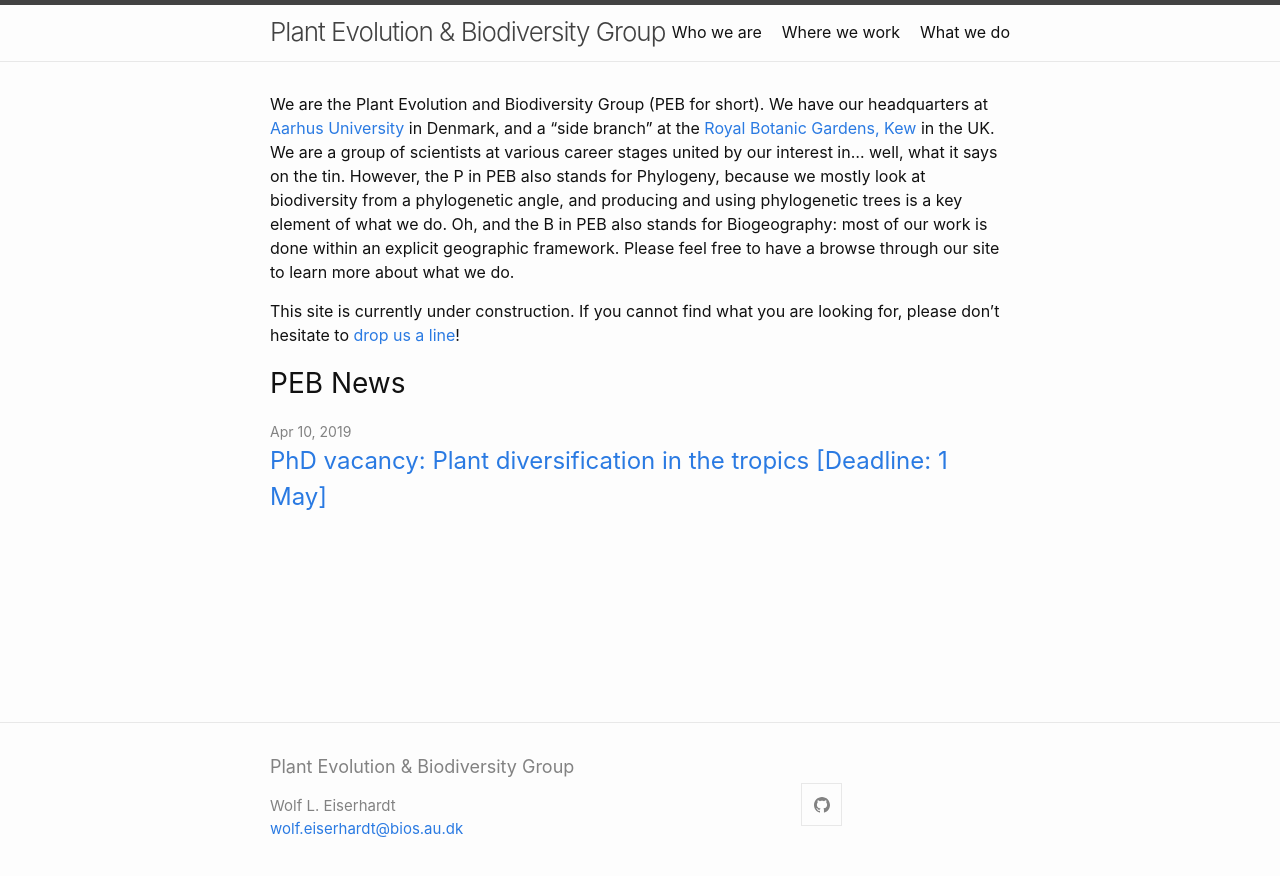
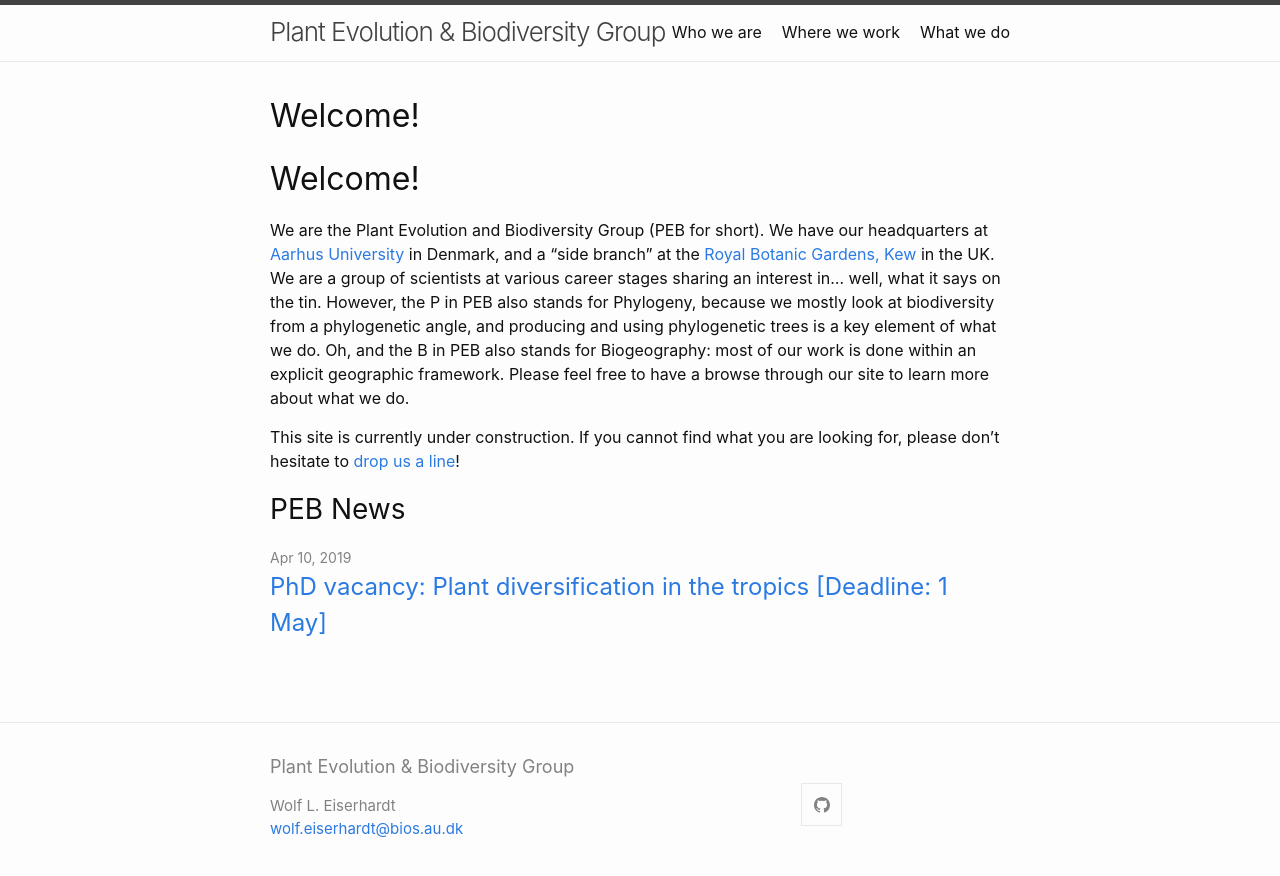
Before and after one commit to pebgroup/pebgroup.github.io, a Jekyll site: the page built from index.md, in a window 1280 px wide. Shown: the top 876 px of the page. Built offline with Jekyll 4.4.1, drawn with Linux system fonts in a browser that asks for light colours; our own code applies the rules of GitHub Pages for plain Markdown files.

Commit message:
another small change

```diff
--- a/index.md
+++ b/index.md
@@ -9,6 +9,8 @@ layout: home
 list_title: PEB News
 category: "news"
 ---
-We are the Plant Evolution and Biodiversity Group (PEB for short). We have our headquarters at [Aarhus University](https://bios.au.dk) in Denmark, and a "side branch" at the [Royal Botanic Gardens, Kew](https://www.kew.org/science) in the UK. We are a group of scientists at various career stages united by our interest in... well, what it says on the tin. However, the P in PEB also stands for Phylogeny, because we mostly look at biodiversity from a phylogenetic angle, and producing and using phylogenetic trees is a key element of what we do. Oh, and the B in PEB also stands for Biogeography: most of our work is done within an explicit geographic framework. Please feel free to have a browse through our site to learn more about what we do.
+# Welcome!
+
+We are the Plant Evolution and Biodiversity Group (PEB for short). We have our headquarters at [Aarhus University](https://bios.au.dk) in Denmark, and a "side branch" at the [Royal Botanic Gardens, Kew](https://www.kew.org/science) in the UK. We are a group of scientists at various career stages sharing an interest in... well, what it says on the tin. However, the P in PEB also stands for Phylogeny, because we mostly look at biodiversity from a phylogenetic angle, and producing and using phylogenetic trees is a key element of what we do. Oh, and the B in PEB also stands for Biogeography: most of our work is done within an explicit geographic framework. Please feel free to have a browse through our site to learn more about what we do.
 
 This site is currently under construction. If you cannot find what you are looking for, please don't hesitate to [drop us a line](mailto:wolf.eiserhardt@bios.au.dk)!
```
